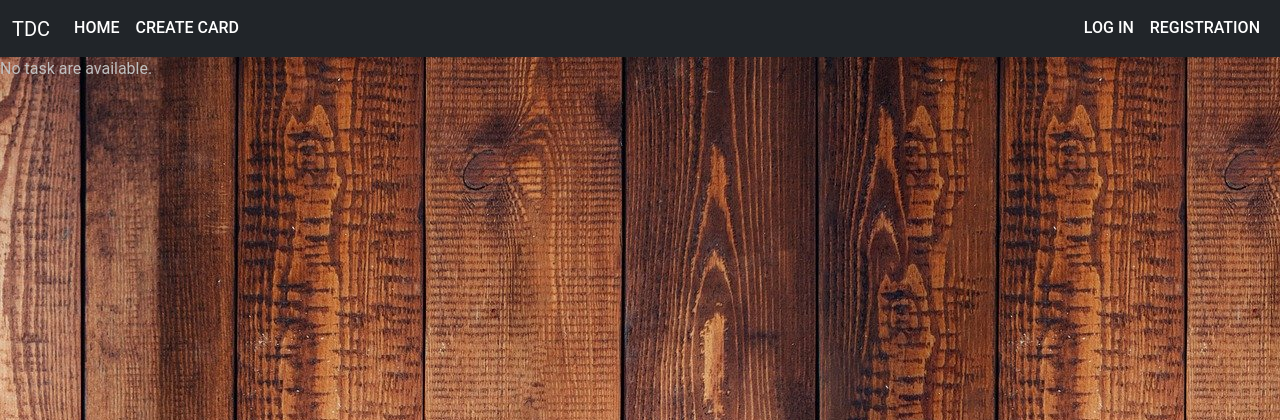
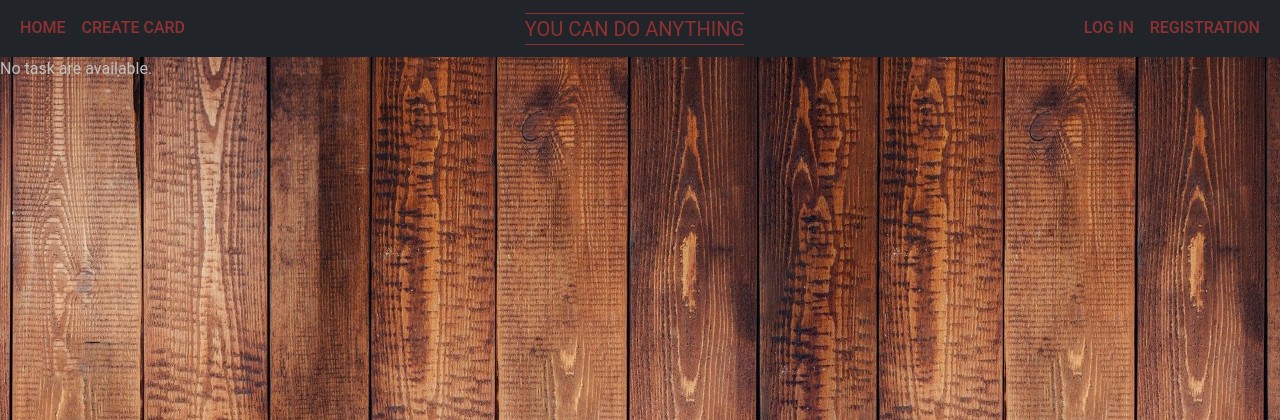
Before and after one commit to Omportal/ToDoKanban, a Django app: page / in a window 1280 px wide. Shown: the top 420 px of the page. Run offline with Django 4.2, Linux system fonts and the light colour scheme; data that the repository does not hold is empty; some libraries are stand-ins or nearby versions.

Commit message:
make some details

```diff
--- a/mainapp/static/css/style.css
+++ b/mainapp/static/css/style.css
@@ -1,9 +1,11 @@
 
 body {
-    background: url("/static/img/background.jpg") 50% 0 no-repeat fixed;
+
+    background: url("/static/img/background.jpg") 100% 0 no-repeat fixed;
+    background-size: 100% 100%;
     font-family: 'Roboto', sens-serif;
     font-size: 16px;
-    font-wight: 400;
+    font-weight: 400;
     color: silver;
     min-width: 320px;
 }
@@ -19,24 +21,46 @@ section {
 
 a {
     color: #111;
+    text-decoration: none;
 }
 
 a:hover {
-    color: #555;
+    color:#555;
 }
 
 /*Header */
-.navbar-dark .navbar-nav .nav-link {
+
+.navbar-nav .nav-link.active, .navbar-dark .navbar-nav .show>.nav-link {
+    color: #ab3535;
+    }
+
+.navbar-nav .nav-link {
+    opacity: .8;
     font-weight: 500;
     text-transform: uppercase;
+}
+.nav-slogan {
+    text-transform: uppercase;
+    color: #ab3535;
+    font-size: 1.25rem;
+    text-decoration: borderline;
+    white-space: nowrap;
+    border-top: solid .5px;
+    border-bottom: solid .5px;
+    color: #ab3535;
+    font-wight: 900;
+    opacity: .8;
+
 
 }
+
+
 
 .top-menu li a::after{
     content: "";
     display: block;
     width: 100%;
-    background-color: white;
+    background-color: #4284AD;
     height: 1px;
     transition: all .3s;
     transform: scale(0);
@@ -44,61 +68,105 @@ a:hover {
 .top-menu li a:hover::after{
     transform: scale(1);
 }
+.navbar-brand {
+    padding-top: .3125rem;
+    padding-bottom: .3125rem;
+    padding-left: .5rem;
+    padding-right: .5rem;
+    margin-right: 2rem;
+    margin-left: 0.25rem;
+    font-size: 1.25rem;
+    text-decoration: borderline;
+    white-space: nowrap;
+    border-right: solid 1px;
+    border-bottom: solid 1px;
+    color: #ab3535;
+    font-wight: 900;
+    opacity: .8;
+}
 /*Header */
 /*Cards*/
+
+
 .task-card {
+
+   border-color: #453013;
+   width: 210px;
    margin-top: 20px;
-   border-left: solid 1px;
-   border-right: solid 1px;
-   box-shadow: 0 2px 5px 0 rgba(0, 0, 0, 0.06);
+   box-shadow: 0 30px 30px 1px rgba(0, 0, 0, 0.5);
    transition: all .3s;
+   background-color: #133245;
+   opacity: .85;
+   border-radius: 20px;
+
 }
 .task-card:hover {
-   background-color: black;
-   opacity: .8;
-   box-shadow: 0 14px 30px -15px rgba(0, 0, 0, 1);
-   transition: all .8s;
+   background-color: #133245;
+   box-shadow: 0 50px 50px 1px rgba(0, 0, 0, 5);
+   transition: all .3s;
 }
 
 .task-links a {
+    font-size: 22px;
+    font-weight: 500;
+    color: #4284AD;
+    background-color: #453013;
     display: flex;
     align-items: center;
     justify-content: center;
-    padding: 5px;
+    padding: 15px;
+    border-radius: 10px;
+
+
 }
 
 .task-details h4 {
-    border-top: solid 1px;
-    font-size: 34px;
+
+    background-color: #133245;
+    border-top: solid 4px;
+    border-radius: 15px;
+
+    color: #915A0C;
+    font-size: 30px;
     text-align: center;
-    color: silver;
+    justify-content: center;
     font-weight: 500;
     display: block;
-    height: 60px;
-    overflow: hidden;
+    height: 80px;
 
 }
 
 .task-details p {
+    background-color:#453013;
+    color: #4284AD;
     text-align: center;
     font-size: 18px;
-    color: silver;
     height: 60px;
+    padding-top: 5px;
+    height:180px;
+    border-radius: 10px;
     overflow: hidden;
 }
 
 .progress-choice {
-    font-size: 30px;
-    border-top: solid 2px;
-    padding-top: 15px;
+    border-bottom: solid 2px;
+    border-top: solid 1px;
+
+
+    border-radius: 10px;
+    color: #915A0C;
+    font-size: 20px;
     text-align: center;
 
 }
 
 .create-date {
-    font-size: 20px;
-    border-bottom: solid 2px;
+    color: #915A0C;
+    font-size: 16px;
     padding-top: 15px;
     text-align: center;
 }
+
+
+
 /*Cards*/
--- a/mainapp/templates/mainapp/index.html
+++ b/mainapp/templates/mainapp/index.html
@@ -23,10 +23,11 @@
                                 {{ obj.date }}
                             </div>
                             <div class="task-links">
-                                <a href="{% url 'mainapp:card' obj.title %}"><button type="button" class="btn btn-dark">Подробнее</button></a>
+                                <a href="{% url 'mainapp:card' obj.title %}">Подробнее</button></a>
                             </div>
                         </div>
                     </div>
+
                     {% endif %}
                     {% endfor %}
 
@@ -49,7 +50,7 @@
                                 {{ obj.date }}
                             </div>
                             <div class="task-links">
-                                <a href="{% url 'mainapp:card' obj.title %}"><button type="button" class="btn btn-dark">Подробнее</button></a>
+                                <a href="{% url 'mainapp:card' obj.title %}">Подробнее</a>
                             </div>
                         </div>
                     </div>
@@ -74,7 +75,7 @@
                                 {{ obj.date }}
                             </div>
                             <div class="task-links">
-                                <a href="{% url 'mainapp:card' obj.title %}"><button type="button" class="btn btn-dark">Подробнее</button></a>
+                                <a href="{% url 'mainapp:card' obj.title %}">Подробнее</a>
                             </div>
                         </div>
                     </div>
--- a/mainapp/templates/mainapp/navbar.html
+++ b/mainapp/templates/mainapp/navbar.html
@@ -1,6 +1,6 @@
-<nav class="navbar navbar-expand-md navbar-dark bg-dark">
+<nav class="navbar  bg-dark navbar-expand-md sticky-top ">
     <div class="container-fluid">
-        <a class="navbar-brand" href="#">TDC</a>
+<!--        <div class="navbar-brand">TDC</div> Пока нет названия брэнда-->
           <button class="navbar-toggler" type="button" data-toggle="collapse" data-target="#navbarSupportedContent" aria-controls="navbarSupportedContent" aria-expanded="false" aria-label="Toggle navigation">
             <span class="navbar-toggler-icon"></span>
           </button>
@@ -12,6 +12,12 @@
                       <li class="nav-item">
                         <a class="nav-link active" aria-current="page" href="{% url 'mainapp:create' %}">Create Card</a>
                       </li>
+                    </ul>
+                      <ul class="navbar-nav ms-auto mb-2 mb-lg-0 top-menu">
+                              <li class="nav-slogan">
+                                  <div class="slogan-text">You Can Do Anything</div>
+                              </li>
+                      </ul>
               </ul>
               <ul class="navbar-nav ms-auto mb-2 mb-lg-0 top-menu">
                       <li class="nav-item">
```
Also changed, not shown: mainapp/static/img/1.png (added).
